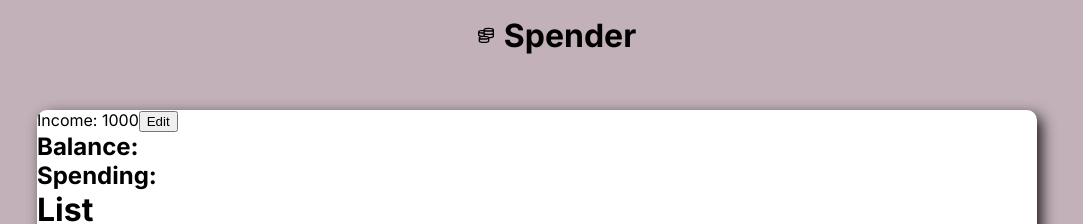
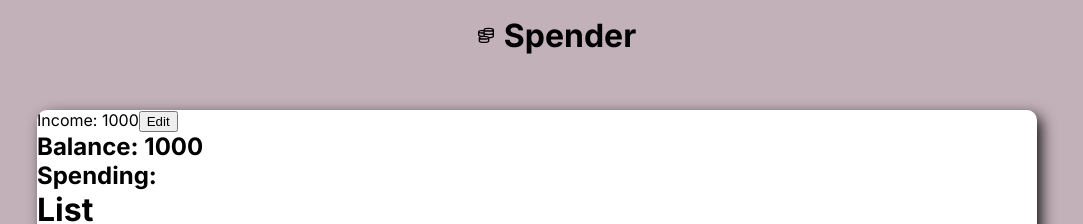
Before and after one commit to JakubLevanszky/spender-app-v2, a React (Create React App) app: page / in a window 1280 px wide. Shown: the top 224 px of the page, without its empty margins (103-1186 px from the left). Built offline with nearby package versions, Linux system fonts and the light colour scheme.

Commit message:
feat: balance added without local storage

```diff
--- a/src/components/Balance/Balance.js
+++ b/src/components/Balance/Balance.js
@@ -1,9 +1,10 @@
+/* eslint-disable react/prop-types */
 import React from 'react';
 
-export default function Balance() {
+export default function Balance(props) {
   return (
     <>
-      <h2>Balance: </h2>
+      <h2>Balance: {props.income - props.balance}</h2>
     </>
   );
 }
--- a/src/features/ui/components/AppWrapper/AppWrapper.js
+++ b/src/features/ui/components/AppWrapper/AppWrapper.js
@@ -11,6 +11,7 @@ import Balance from '../../../../components/Balance/Balance';
 export default function AppWrapper() {
   const [income, setIncome] = useState(1000);
   const [items, setItems] = useState([]);
+  const [balance, setBalance] = useState(income);
 
   const incomeUpdate = (newIncome) => {
     setIncome(newIncome);
@@ -21,6 +22,16 @@ export default function AppWrapper() {
     setItems(newItems);
     localStorage.setItem('items', JSON.stringify(newItems));
   };
+
+  // const balanceUpdate = () => {
+  //   let newBalance = income - items.cost;
+  // };
+
+  const balanceUpdate = items.reduce((balance, item) => {
+    console.log('balance:' + balance);
+    console.log('item ' + Number(item.cost));
+    return (balance += Number(item.cost));
+  }, 0);
 
   // get rid off useEffect and use function instead
   useEffect(() => {
@@ -40,7 +51,7 @@ export default function AppWrapper() {
       <AppWrapperStyled>
         <Container>
           <Income income={income} onIncomeUpdate={incomeUpdate} />
-          <Balance />
+          <Balance balance={balanceUpdate} income={income} />
           <Spending />
           <ItemsList items={items} onItemsUpdate={onItemsUpdate} />
         </Container>
```
